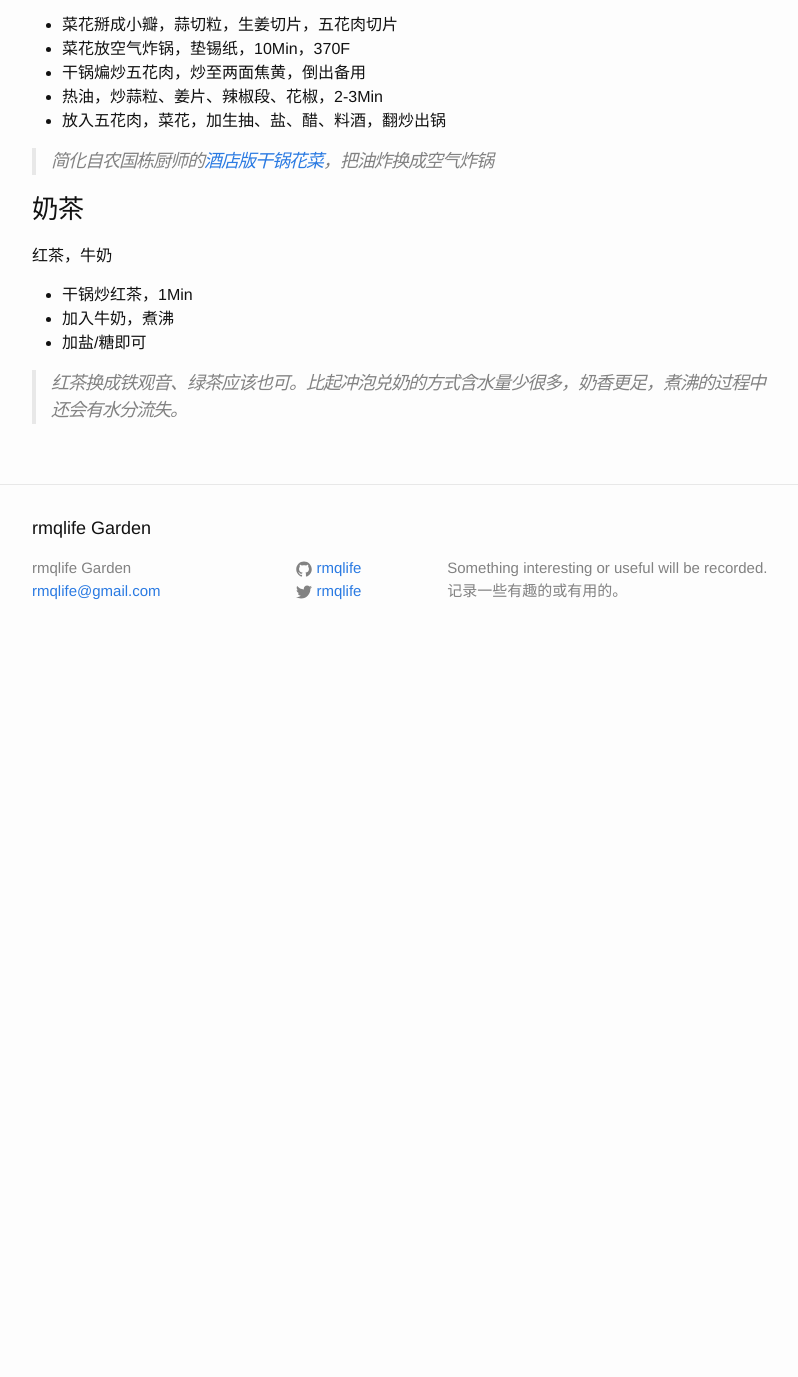
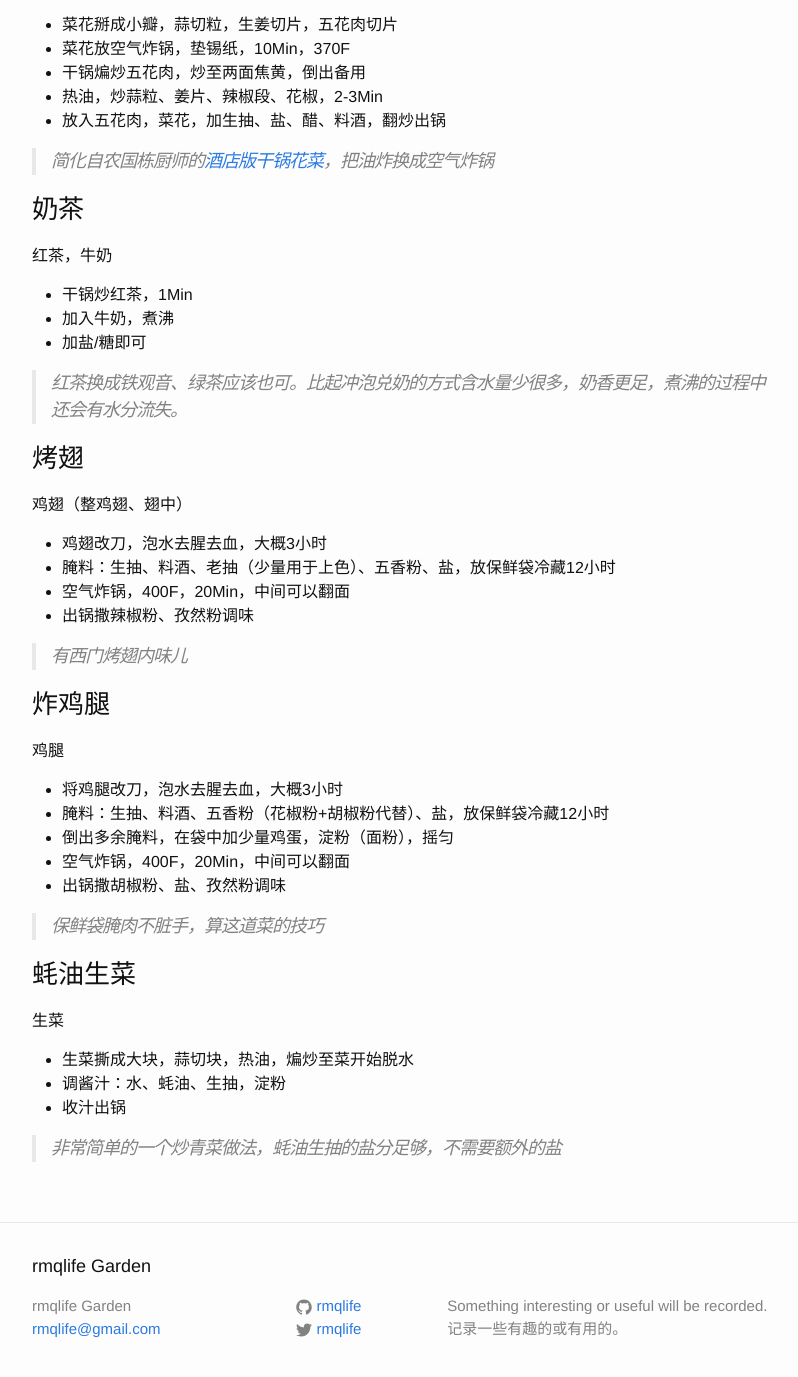
Before and after one commit to rmqlife/rmqlife.github.io, a Jekyll site: the page built from _posts/2020-07-10-recipe.md, in a window 1280 px wide and 1400 px high, scrolled down 2929 px. Shown: the top 1377 px of the window, without its empty margins (238-1036 px from the left). Built offline with Jekyll 4.4.1, drawn with Linux system fonts in a browser that asks for light colours; comment, search, counter and statistics services are not loaded; before the commit the page ends 3591 px from its top, so only the background shows below that.

Commit message:
update recipe

```diff
--- a/_posts/2020-07-10-recipe.md
+++ b/_posts/2020-07-10-recipe.md
@@ -139,3 +139,33 @@ categories: reading
 * 加盐/糖即可
 
 > 红茶换成铁观音、绿茶应该也可。比起冲泡兑奶的方式含水量少很多，奶香更足，煮沸的过程中还会有水分流失。
+
+### 烤翅
+
+鸡翅（整鸡翅、翅中）
+* 鸡翅改刀，泡水去腥去血，大概3小时
+* 腌料：生抽、料酒、老抽（少量用于上色）、五香粉、盐，放保鲜袋冷藏12小时
+* 空气炸锅，400F，20Min，中间可以翻面
+* 出锅撒辣椒粉、孜然粉调味
+
+> 有西门烤翅内味儿
+
+### 炸鸡腿
+
+鸡腿
+* 将鸡腿改刀，泡水去腥去血，大概3小时
+* 腌料：生抽、料酒、五香粉（花椒粉+胡椒粉代替）、盐，放保鲜袋冷藏12小时
+* 倒出多余腌料，在袋中加少量鸡蛋，淀粉（面粉），摇匀
+* 空气炸锅，400F，20Min，中间可以翻面
+* 出锅撒胡椒粉、盐、孜然粉调味
+
+> 保鲜袋腌肉不脏手，算这道菜的技巧
+
+### 蚝油生菜
+
+生菜
+* 生菜撕成大块，蒜切块，热油，煸炒至菜开始脱水
+* 调酱汁：水、蚝油、生抽，淀粉
+* 收汁出锅
+
+> 非常简单的一个炒青菜做法，蚝油生抽的盐分足够，不需要额外的盐
```
